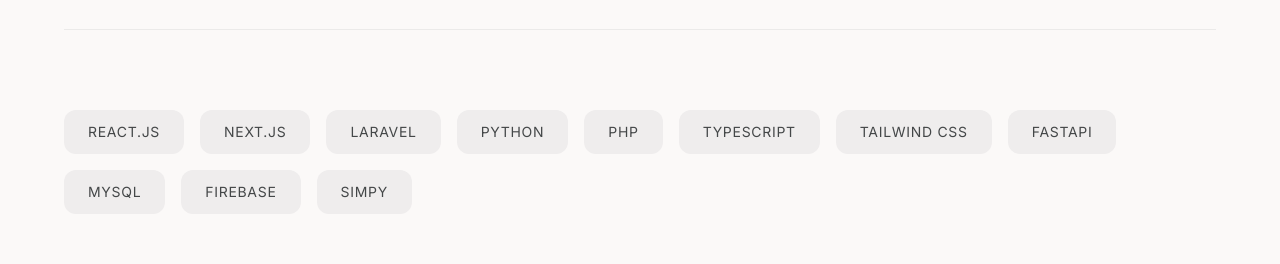
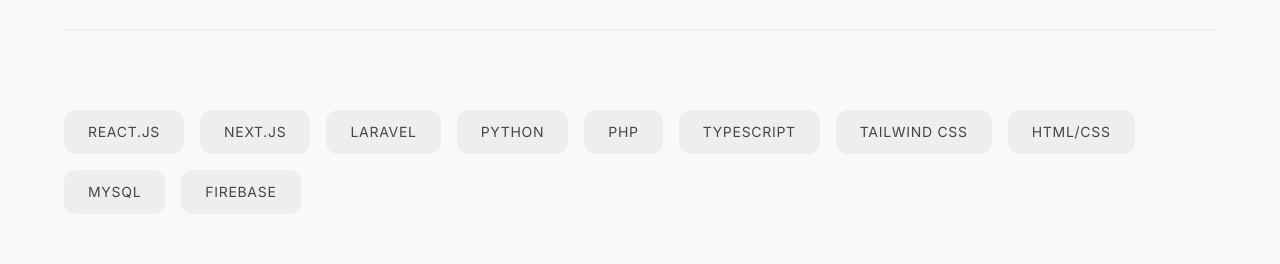
Before and after one commit to dafuqer-kentaro/Portfolio, a Next.js app: page / in a window 1280 px wide. Shown: the part 1076-1340 px from the top of the page. Built offline with nearby package versions, Linux system fonts and the light colour scheme.

Commit message:
feat: update tech stack to include HTML/CSS and remove FastAPI/SimPy

```diff
--- a/src/app/page.tsx
+++ b/src/app/page.tsx
@@ -62,7 +62,7 @@
             <span className="font-label-md text-xs sm:text-label-md text-on-surface-variant uppercase tracking-[0.2em]">Tech Stack</span>
           </div>
           <div className="flex flex-wrap gap-4">
-            {["React.js", "Next.js", "Laravel", "Python", "PHP", "TypeScript", "Tailwind CSS", "FastAPI", "MySQL", "Firebase", "SimPy"].map((skill) => (
+            {["React.js", "Next.js", "Laravel", "Python", "PHP", "TypeScript", "Tailwind CSS", "HTML/CSS", "MySQL", "Firebase"].map((skill) => (
               <span key={skill} className="bg-surface-container text-on-surface-variant px-6 py-3 rounded-full font-label-md text-sm uppercase tracking-wider hover:bg-surface-variant transition-colors cursor-default">
                 {skill}
               </span>
```
